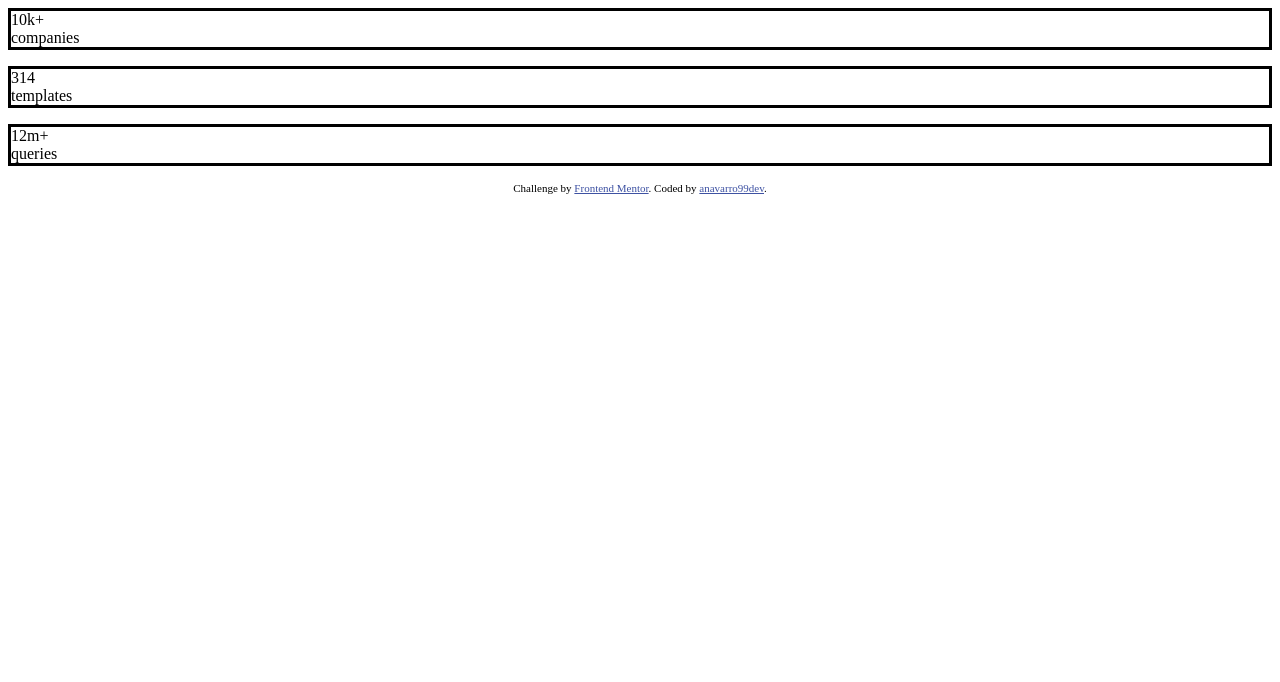
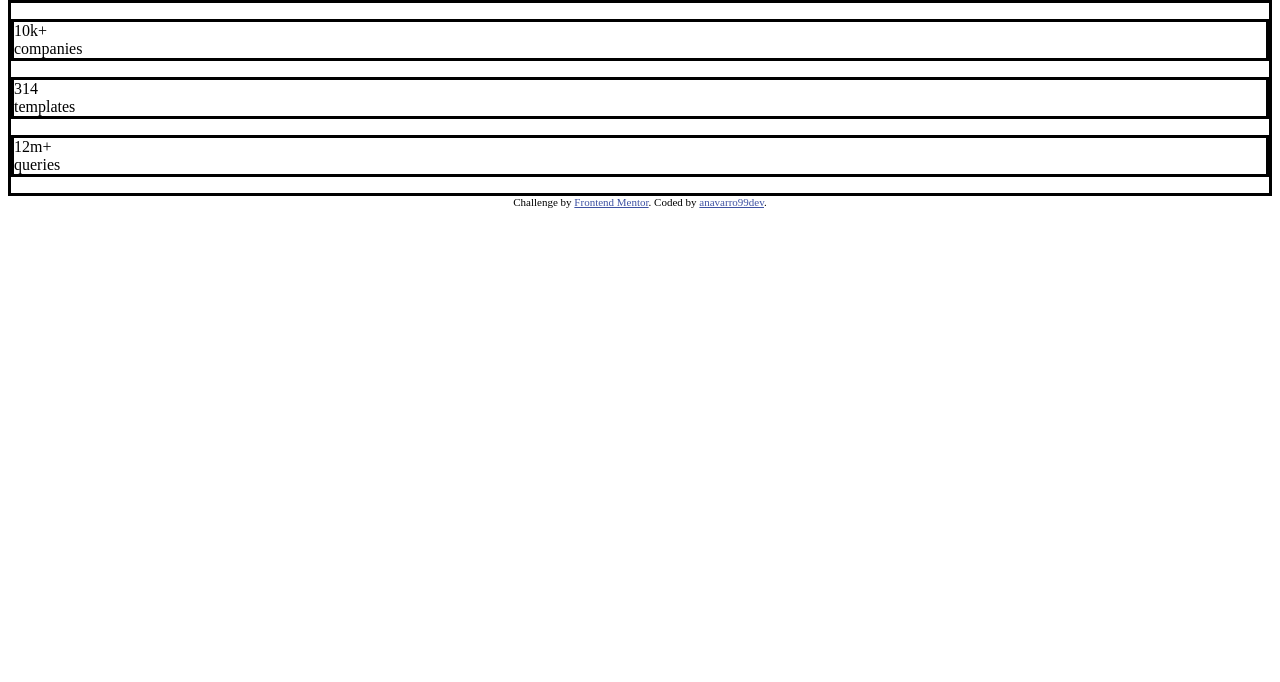
Before and after one commit to anavarro99dev/frontmentor2, a plain HTML site: page index.html in a window 1280 px wide. Shown: the part 118-800 px from the top of the page. Drawn offline with Linux system fonts and the light colour scheme.

Commit message:
adicionada etiqueta main + borde guia

```diff
--- a/index.html
+++ b/index.html
@@ -1,8 +1,10 @@
 <!DOCTYPE html>
 <html lang="en">
+
 <head>
   <meta charset="UTF-8">
-  <meta name="viewport" content="width=device-width, initial-scale=1.0"> <!-- displays site properly based on user's device -->
+  <meta name="viewport" content="width=device-width, initial-scale=1.0">
+  <!-- displays site properly based on user's device -->
 
   <link rel="icon" type="image/png" sizes="32x32" href="./images/favicon-32x32.png">
 
@@ -10,12 +12,19 @@
 
   <!-- Feel free to remove these styles or customise in your own stylesheet 👍 -->
   <style>
-    .attribution { font-size: 11px; text-align: center;}
-    .attribution a { color: hsl(228, 45%, 44%); }
+    .attribution {
+      font-size: 11px;
+      text-align: center;
+    }
+
+    .attribution a {
+      color: hsl(228, 45%, 44%);
+    }
   </style>
 </head>
+
 <body>
-
+  <main style="border: solid;">
     <h1 style="border: solid;">Get insights that help your business grow.</h1>
 
     <p style="border: solid;">
@@ -26,10 +35,12 @@
     <p style="border: solid;">10k+ <br> companies</p>
     <p style="border: solid;">314 <br> templates</p>
     <p style="border: solid;">12m+ <br> queries</p>
+  </main>
 
   <div class="attribution">
     Challenge by <a href="https://www.frontendmentor.io?ref=challenge" target="_blank">Frontend Mentor</a>.
     Coded by <a href="#">anavarro99dev</a>.
   </div>
 </body>
+
 </html>
```
Lines whose indentation alone changed are shown as unchanged.
